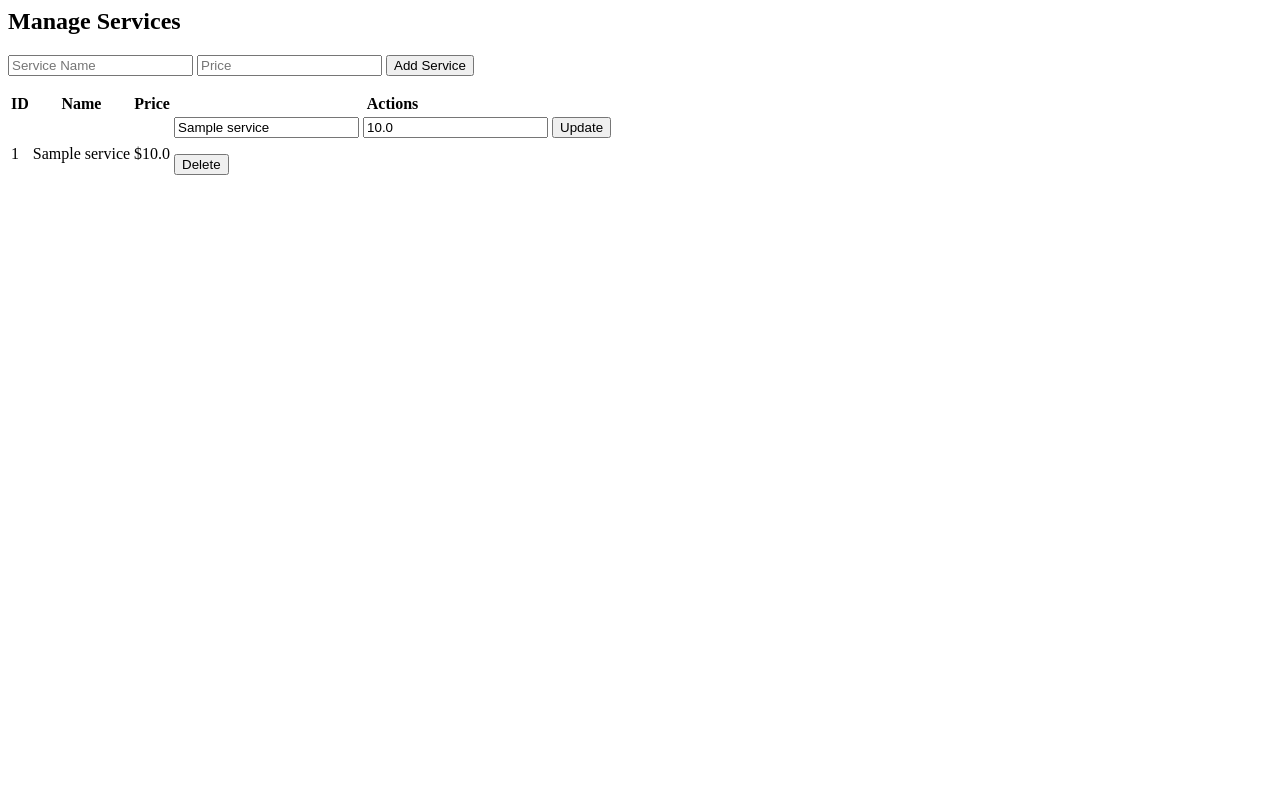
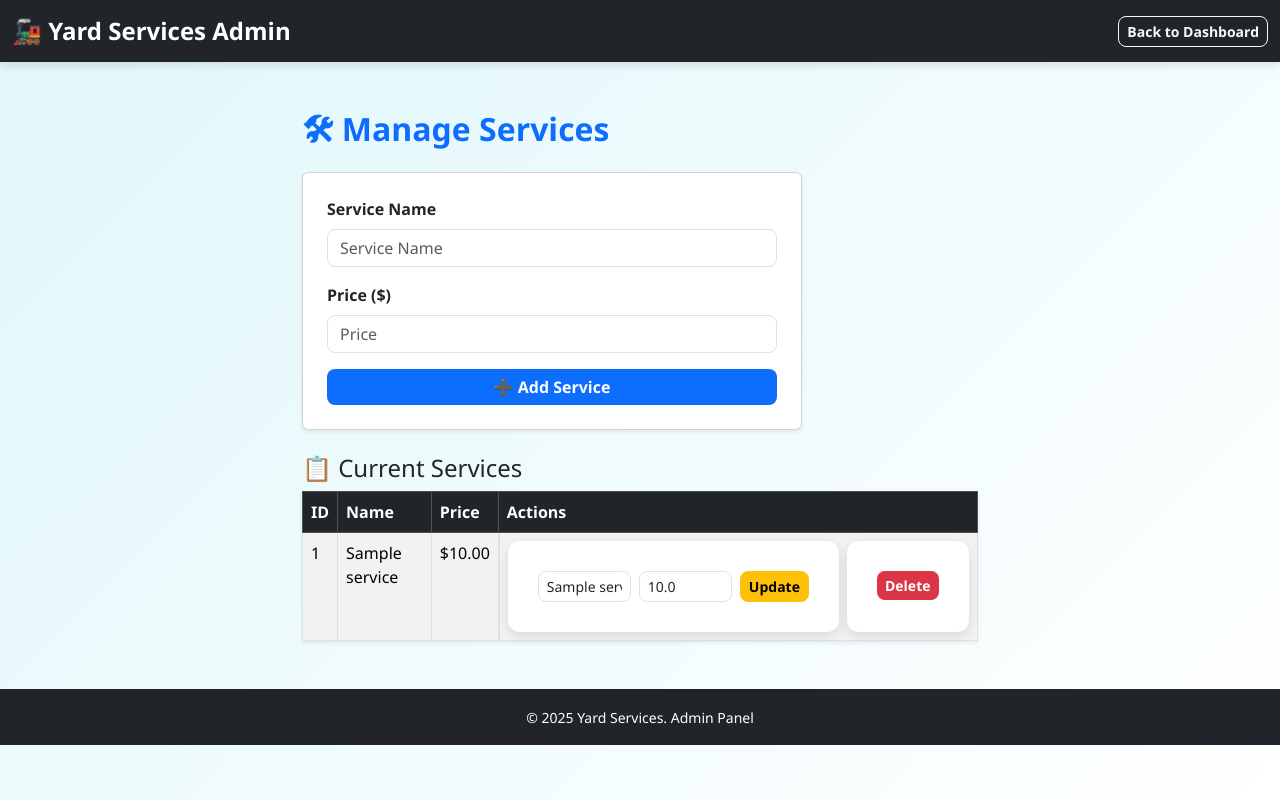
Before and after one commit to Mr-A-Hacker/Yard-services, a Flask app: page /admin/services in a window 1280 px wide. Run offline with Flask 3, Linux system fonts and the light colour scheme; tables that the repository leaves empty hold one stand-in row (values such as "Sample post").

Commit message:
Update manage_services.html

```diff
--- a/templates/manage_services.html
+++ b/templates/manage_services.html
@@ -1,27 +1,64 @@
-<h2>Manage Services</h2>
-<form method="POST">
-  <input type="text" name="name" placeholder="Service Name" required>
-  <input type="number" step="0.01" name="price" placeholder="Price" required>
-  <button type="submit" class="btn btn-primary">Add Service</button>
+<!DOCTYPE html>
+<html lang="en">
+<head>
+  <meta charset="UTF-8">
+  <title>Manage Services - Yard Services Admin</title>
+  <link href="https://cdn.jsdelivr.net/npm/bootstrap@5.3.2/dist/css/bootstrap.min.css" rel="stylesheet">
+  <link rel="stylesheet" href="{{ url_for('static', filename='style.css') }}">
+</head>
+<body>
+
+  <!-- Navbar -->
+  <nav class="navbar navbar-dark bg-dark">
+    <div class="container-fluid">
+      <a class="navbar-brand fw-bold" href="{{ url_for('home') }}">🚂 Yard Services Admin</a>
+      <a href="{{ url_for('admin_dashboard') }}" class="btn btn-outline-light btn-sm">Back to Dashboard</a>
+    </div>
+  </nav>
+
+  <div class="container mt-5">
+    <h2 class="fw-bold mb-4">🛠 Manage Services</h2>
+
+    <!-- Add Service Form -->
+    <form method="POST" class="card p-4 shadow-sm mb-4" style="max-width: 500px;">
+      <div class="mb-3">
+        <label for="name" class="form-label">Service Name</label>
+        <input type="text" id="name" name="name" placeholder="Service Name" class="form-control" required>
+      </div>
+      <div class="mb-3">
+        <label for="price" class="form-label">Price ($)</label>
+        <input type="number" step="0.01" id="price" name="price" placeholder="Price" class="form-control" required>
+      </div>
+      <button type="submit" class="btn btn-primary w-100">➕ Add Service</button>
     </form>
 
-<table class="table mt-4">
-  <thead>
-    <tr><th>ID</th><th>Name</th><th>Price</th><th>Actions</th></tr>
+    <!-- Services Table -->
+    <h4>📋 Current Services</h4>
+    <table class="table table-striped table-bordered shadow-sm">
+      <thead class="table-dark">
+        <tr>
+          <th>ID</th>
+          <th>Name</th>
+          <th>Price</th>
+          <th>Actions</th>
+        </tr>
       </thead>
       <tbody>
         {% for s in services %}
         <tr>
           <td>{{ s[0] }}</td>
           <td>{{ s[1] }}</td>
-      <td>${{ s[2] }}</td>
-      <td>
-        <form method="POST" action="{{ url_for('update_service', service_id=s[0]) }}">
-          <input type="text" name="name" value="{{ s[1] }}">
-          <input type="number" step="0.01" name="price" value="{{ s[2] }}">
+          <td>${{ "%.2f"|format(s[2]) }}</td>
+          <td class="d-flex gap-2">
+            <!-- Update Form -->
+            <form method="POST" action="{{ url_for('update_service', service_id=s[0]) }}" class="d-flex gap-2">
+              <input type="text" name="name" value="{{ s[1] }}" class="form-control form-control-sm" required>
+              <input type="number" step="0.01" name="price" value="{{ s[2] }}" class="form-control form-control-sm" required>
               <button type="submit" class="btn btn-warning btn-sm">Update</button>
             </form>
-        <form method="POST" action="{{ url_for('delete_service', service_id=s[0]) }}">
+            <!-- Delete Form -->
+            <form method="POST" action="{{ url_for('delete_service', service_id=s[0]) }}"
+                  onsubmit="return confirm('Delete this service?');">
               <button type="submit" class="btn btn-danger btn-sm">Delete</button>
             </form>
           </td>
@@ -29,3 +66,12 @@
         {% endfor %}
       </tbody>
     </table>
+  </div>
+
+  <!-- Footer -->
+  <footer class="bg-dark text-white text-center py-3 mt-5">
+    <small>© 2025 Yard Services. Admin Panel</small>
+  </footer>
+
+</body>
+</html>
```
Lines whose indentation alone changed are shown as unchanged.
